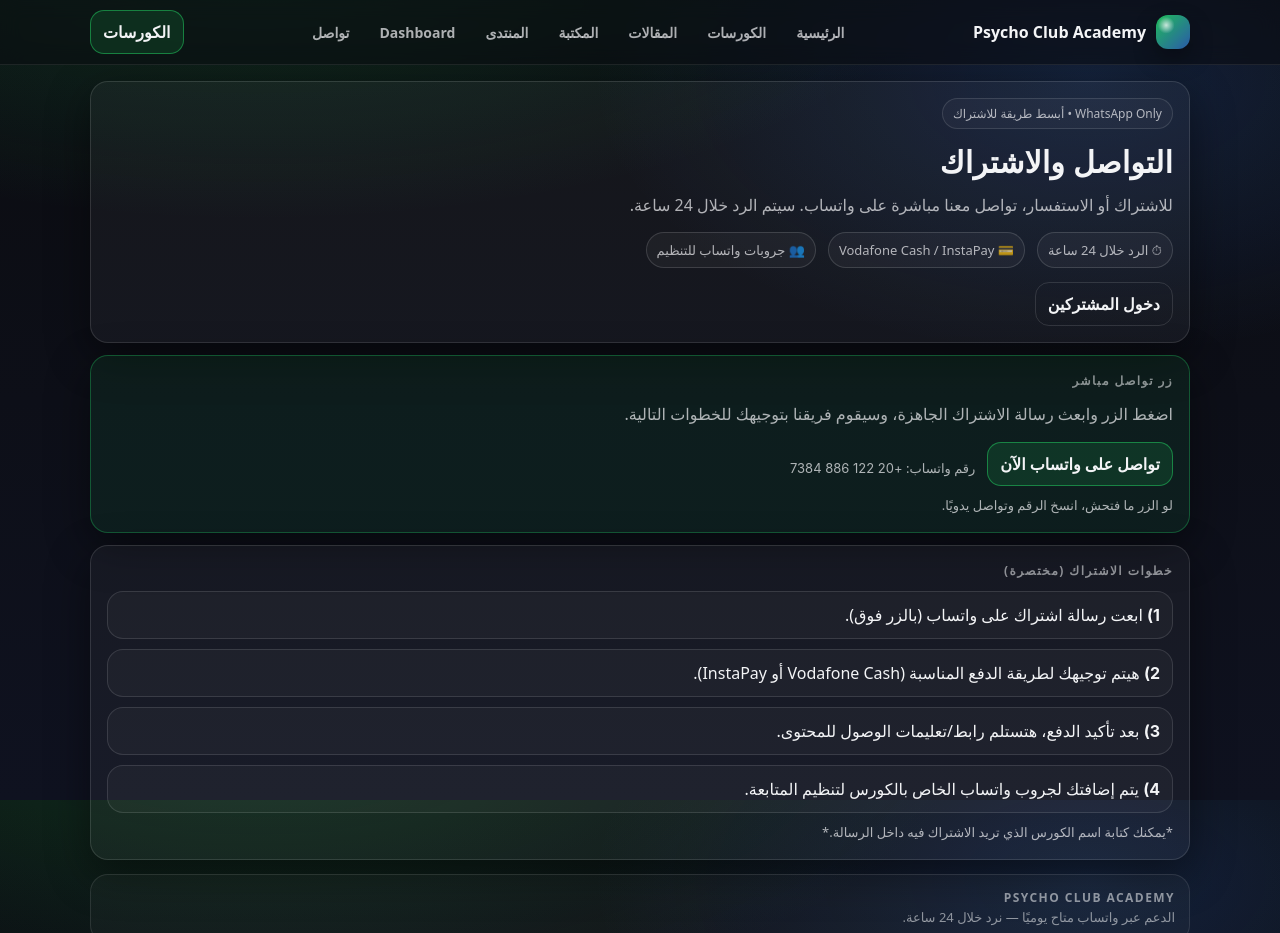
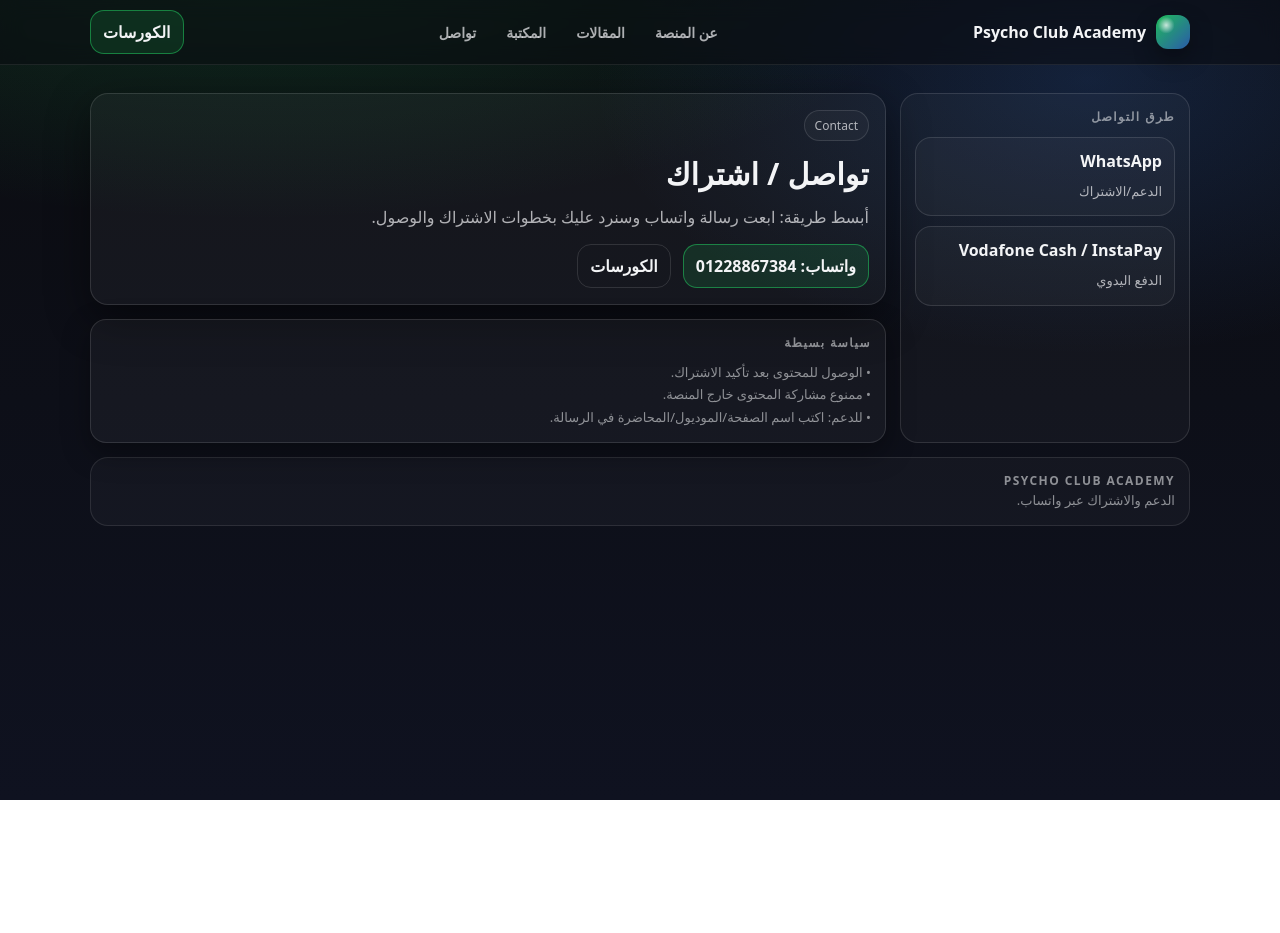
Before and after one commit to muztafasaleh5-rgb/psychoclubacademy, a plain HTML site: page contact.html in a window 1280 px wide. Shown: the top 933 px of the page. After the commit the page ends 800 px from the top, so only its background shows below. Drawn offline with Linux system fonts and the light colour scheme.

Commit message:
Update contact.html

```diff
--- a/contact.html
+++ b/contact.html
@@ -3,19 +3,9 @@
 <head>
   <meta charset="utf-8" />
   <meta name="viewport" content="width=device-width,initial-scale=1" />
-  <title>تواصل واشتراك | Psycho Club Academy</title>
-  <meta name="description" content="تواصل معنا للاشتراك والاستفسار عبر واتساب. سيتم الرد خلال 24 ساعة." />
+  <title>تواصل | Psycho Club Academy</title>
+  <meta name="description" content="تواصل للاشتراك أو الدعم." />
   <link rel="stylesheet" href="styles.css" />
-  <style>
-    .row{display:flex;gap:12px;flex-wrap:wrap;align-items:center;margin-top:12px}
-    .chip{display:inline-flex;gap:8px;align-items:center;padding:8px 10px;border-radius:999px;border:1px solid rgba(255,255,255,.14);background:rgba(255,255,255,.04);color:var(--muted);font-size:13px}
-    .steps{margin-top:12px;display:grid;gap:10px}
-    .step{padding:12px;border-radius:16px;border:1px solid rgba(255,255,255,.12);background:rgba(255,255,255,.03)}
-    .step b{font-family:Inter, Cairo, system-ui}
-    .help{color:var(--muted);font-size:13px;line-height:1.7;margin-top:8px}
-    .notice{border:1px solid rgba(34,197,94,.35);background: rgba(34,197,94,.08)}
-    .mono{font-family:Inter, system-ui}
-  </style>
 </head>
 <body>
 
@@ -23,12 +13,9 @@
   <div class="container nav-inner">
     <a class="brand" href="index.html"><div class="logo"></div><span>Psycho Club Academy</span></a>
     <div class="links">
-      <a class="link" data-nav href="index.html">الرئيسية</a>
-      <a class="link" data-nav href="courses.html">الكورسات</a>
+      <a class="link" data-nav href="about.html">عن المنصة</a>
       <a class="link" data-nav href="articles.html">المقالات</a>
       <a class="link" data-nav href="library.html">المكتبة</a>
-      <a class="link" data-nav href="forum.html">المنتدى</a>
-      <a class="link" data-nav href="dashboard.html">Dashboard</a>
       <a class="link" data-nav href="contact.html">تواصل</a>
     </div>
     <a class="btn primary" href="courses.html">الكورسات</a>
@@ -36,69 +23,48 @@
 </div>
 
 <div class="container">
+  <div class="layout-2">
+    <aside class="sidebar">
+      <div class="kicker">طرق التواصل</div>
+      <div class="list">
+        <div class="item"><b>WhatsApp</b><div class="meta">الدعم/الاشتراك</div></div>
+        <div class="item"><b>Vodafone Cash / InstaPay</b><div class="meta">الدفع اليدوي</div></div>
+      </div>
+    </aside>
 
+    <main class="main">
       <div class="card pad">
-    <span class="badge">WhatsApp Only • أبسط طريقة للاشتراك</span>
-    <div class="h1" style="margin-top:12px">التواصل والاشتراك</div>
-    <div class="p">
-      للاشتراك أو الاستفسار، تواصل معنا مباشرة على واتساب. سيتم الرد خلال 24 ساعة.
-    </div>
-
+        <span class="badge">Contact</span>
+        <div class="h1" style="margin-top:12px">تواصل / اشتراك</div>
+        <div class="p">أبسط طريقة: ابعت رسالة واتساب وسنرد عليك بخطوات الاشتراك والوصول.</div>
         <div class="row">
-      <span class="chip">⏱ الرد خلال 24 ساعة</span>
-      <span class="chip">💳 Vodafone Cash / InstaPay</span>
-      <span class="chip">👥 جروبات واتساب للتنظيم</span>
-    </div>
-
-    <div class="row" style="margin-top:14px">
-      <a class="btn ghost" href="dashboard.html">دخول المشتركين</a>
+          <a class="btn primary" target="_blank" rel="noopener"
+             href="https://wa.me/201228867384?text=%D8%A3%D9%87%D9%84%D8%A7%20%D8%8C%20%D8%A3%D9%86%D8%A7%20%D8%B9%D8%A7%D9%8A%D8%B2%20%D8%A3%D8%B4%D8%AA%D8%B1%D9%83%20%D9%81%D9%8A%20Psycho%20Club%20Academy.%0A%0A%D8%A7%D8%B3%D9%85%D9%8A%3A%0A%D8%A7%D9%84%D9%83%D9%88%D8%B1%D8%B3%20%D8%A7%D9%84%D9%85%D8%B7%D9%84%D9%88%D8%A8%3A%0A">
+            واتساب: 01228867384
+          </a>
+          <a class="btn ghost" href="courses.html">الكورسات</a>
         </div>
       </div>
 
-  <div class="card pad notice" style="margin-top:12px">
-    <div class="kicker">زر تواصل مباشر</div>
-    <div class="p" style="margin-top:10px">
-      اضغط الزر وابعث رسالة الاشتراك الجاهزة، وسيقوم فريقنا بتوجيهك للخطوات التالية.
-    </div>
-
-    <div class="row">
-      <a class="btn primary"
-         href="https://wa.me/201228867384?text=%D8%A3%D9%87%D9%84%D8%A7%20%D8%8C%20%D8%B9%D8%A7%D9%8A%D8%B2%20%D8%A7%D8%B4%D8%AA%D8%B1%D8%A7%D9%83%20%D9%81%D9%8A%20Psycho%20Club%20Academy.%0A%0A%D8%A7%D9%84%D8%A7%D8%B3%D9%85%3A%20%0A%D8%A7%D9%84%D9%83%D9%88%D8%B1%D8%B3%3A%20%0A%D8%B7%D8%B1%D9%8A%D9%82%D8%A9%20%D8%A7%D9%84%D8%AF%D9%81%D8%B9%3A%20Vodafone%20Cash%20%2F%20InstaPay%0A%D9%85%D9%84%D8%A7%D8%AD%D8%B8%D8%A9%20(%D8%A7%D8%AE%D8%AA%D9%8A%D8%A7%D8%B1%D9%8A)%3A%20"
-         target="_blank" rel="noopener">
-        تواصل على واتساب الآن
-      </a>
-      <span class="help">رقم واتساب: <span class="mono">+20 122 886 7384</span></span>
-    </div>
-
-    <div class="help">
-      لو الزر ما فتحش، انسخ الرقم وتواصل يدويًا.
+      <div class="card compact">
+        <div class="kicker">سياسة بسيطة</div>
+        <div class="small" style="margin-top:10px">
+          • الوصول للمحتوى بعد تأكيد الاشتراك. <br>
+          • ممنوع مشاركة المحتوى خارج المنصة. <br>
+          • للدعم: اكتب اسم الصفحة/الموديول/المحاضرة في الرسالة.
         </div>
       </div>
-
-  <div class="card pad" style="margin-top:12px">
-    <div class="kicker">خطوات الاشتراك (مختصرة)</div>
-
-    <div class="steps">
-      <div class="step"><b>1)</b> ابعت رسالة اشتراك على واتساب (بالزر فوق).</div>
-      <div class="step"><b>2)</b> هيتم توجيهك لطريقة الدفع المناسبة (Vodafone Cash أو InstaPay).</div>
-      <div class="step"><b>3)</b> بعد تأكيد الدفع، هتستلم رابط/تعليمات الوصول للمحتوى.</div>
-      <div class="step"><b>4)</b> يتم إضافتك لجروب واتساب الخاص بالكورس لتنظيم المتابعة.</div>
-    </div>
-
-    <div class="help">
-      *يمكنك كتابة اسم الكورس الذي تريد الاشتراك فيه داخل الرسالة.*
-    </div>
+    </main>
   </div>
 
   <div class="footer">
     <div class="footer-grid">
       <div>
         <div class="kicker">Psycho Club Academy</div>
-        <div class="small">الدعم عبر واتساب متاح يوميًا — نرد خلال 24 ساعة.</div>
+        <div class="small">الدعم والاشتراك عبر واتساب.</div>
       </div>
     </div>
   </div>
-
 </div>
 
 <script src="app.js"></script>
```
Lines whose indentation alone changed are shown as unchanged.
